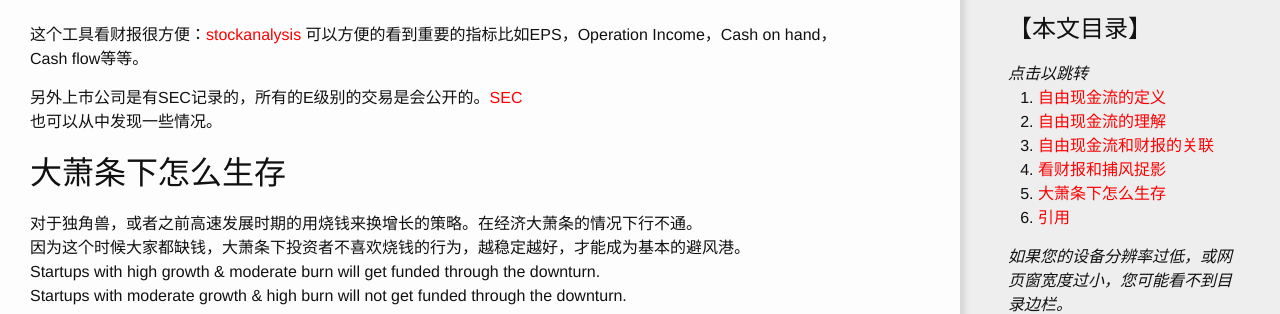
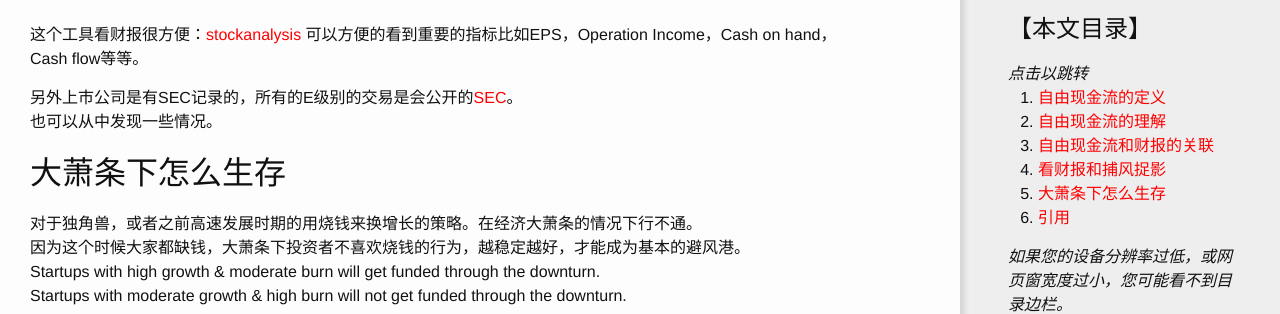
Before and after one commit to ycj28c/lifeblog, a Jekyll site: the page built from _posts/2022-05-10-free-cash-flow.md, in a window 1280 px wide and 900 px high, scrolled down 1673 px. Shown: the part 171-485 px from the top of the window. Built offline with Jekyll 4.4.1, drawn with Linux system fonts in a browser that asks for light colours; comment, search, counter and statistics services are not loaded.

```diff
--- a/_posts/2022-05-10-free-cash-flow.md
+++ b/_posts/2022-05-10-free-cash-flow.md
@@ -48,7 +48,7 @@ Capital Expenditures资本支出：现金流量表 - 投资活动产生的现金
 这个工具看财报很方便：[stockanalysis](https://stockanalysis.com/stocks/uber/financials/cash-flow-statement/quarterly/)
 可以方便的看到重要的指标比如EPS，Operation Income，Cash on hand，Cash flow等等。
 
-另外上市公司是有SEC记录的，所有的E级别的交易是会公开的。[SEC](https://www.sec.gov/edgar/browse/?CIK=0001184237)
+另外上市公司是有SEC记录的，所有的E级别的交易是会公开的[SEC](https://www.sec.gov/edgar/browse/?CIK=0001184237)。
 也可以从中发现一些情况。
 
 ## 大萧条下怎么生存
```
